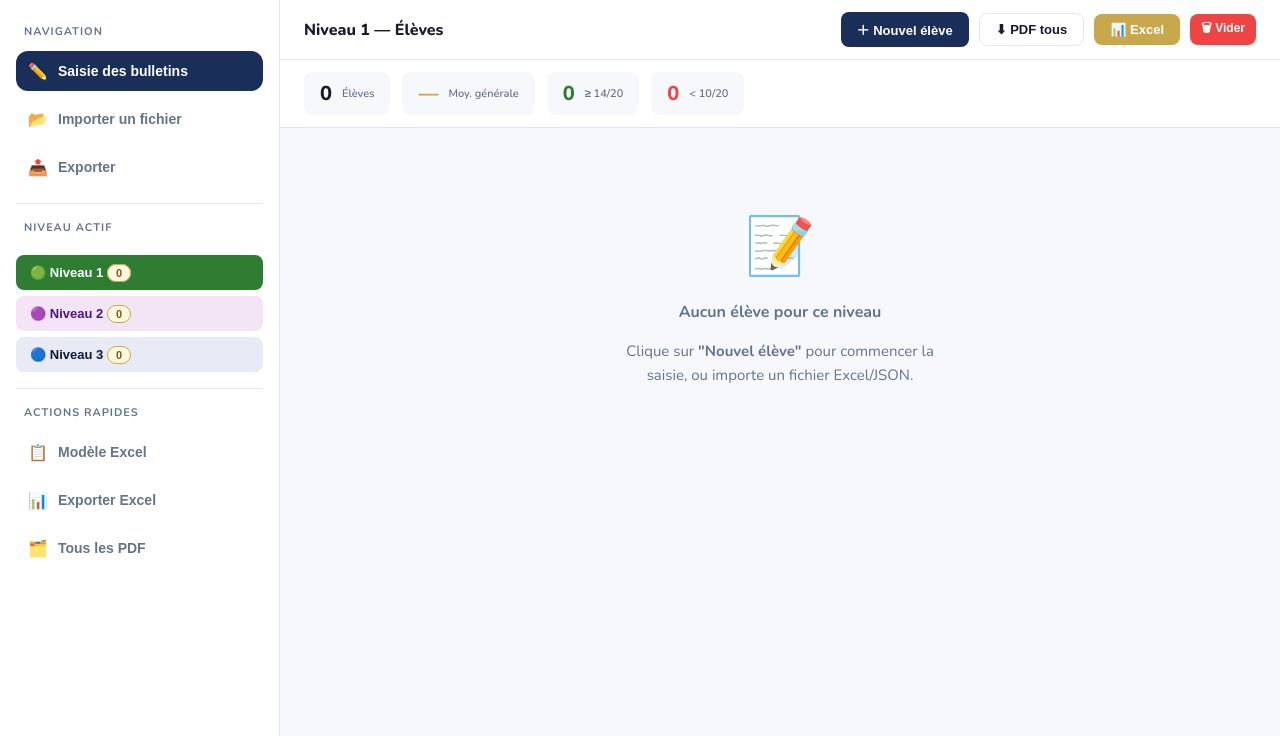
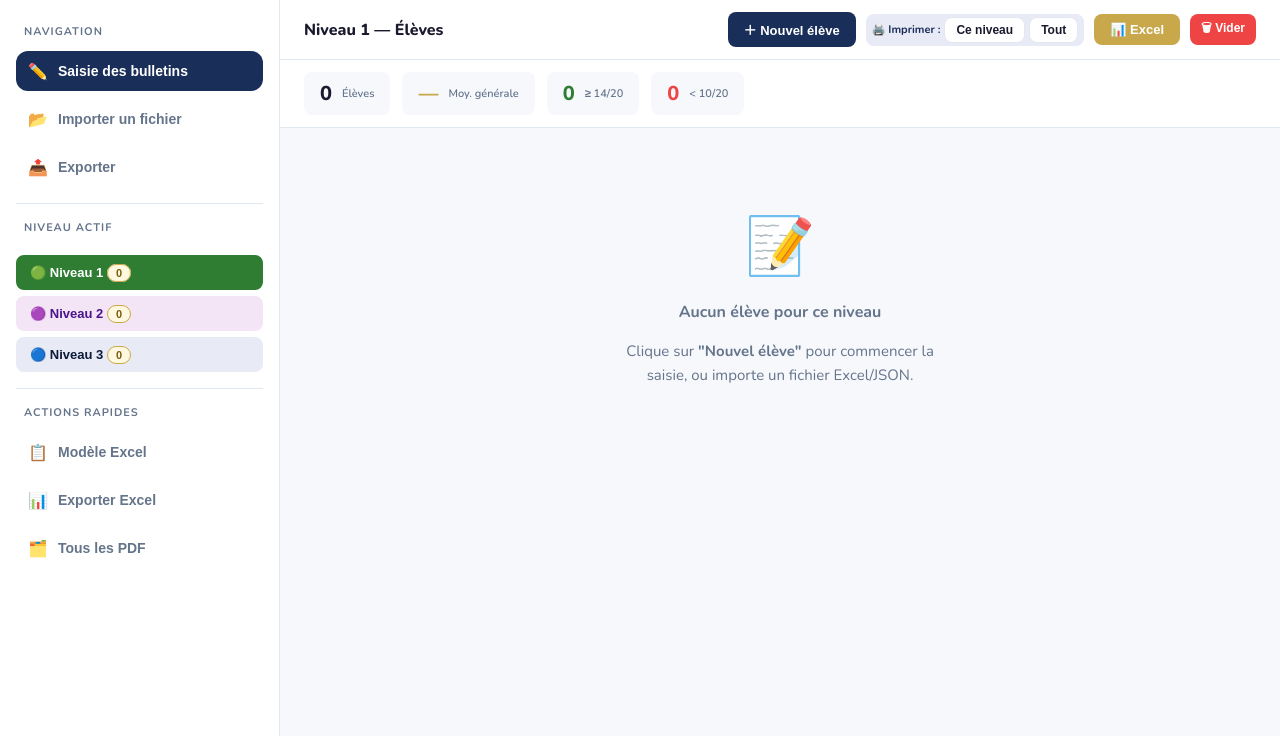
Before and after one commit to guerchkarim/bulletins-scolaires, a Flask app: page / in a window 1280 px wide. Shown: the part 64-800 px from the top of the page. Run offline with Flask 3, Linux system fonts and the light colour scheme; parts of the project's set-up code (start-up, migrations or seed data) failed here and were passed over.

Commit message:
Ajout impression élève / niveau / totalité
- Bouton 🖨️ dans chaque ligne : ouvre le PDF dans l'onglet (print dialog)
- Bouton ⬇️ dans chaque ligne : télécharge le PDF de l'élève
- Toolbar : groupe "🖨️ Imprimer" avec boutons "Ce niveau" et "Tout"
- Onglet Export : bandeau "Impression directe" avec bouton niveau actif
  et bouton "Tous les niveaux"
- Nouveau backend /api/generate_pdf_all : fusionne tous les niveaux
- Paramètre inline=true : le PDF s'ouvre dans l'onglet au lieu de se
  télécharger, permettant l'impression via le navigateur

Co-Authored-By: Claude Sonnet 4.6 <noreply@anthropic.com>

```diff
--- a/app.py
+++ b/app.py
@@ -375,6 +375,7 @@ def generate_pdf():
     eleves = data.get('eleves', [])
     niveau = int(data.get('niveau', 3))
     merge = data.get('merge', False)
+    inline = data.get('inline', False)   # True = ouvre dans le navigateur (impression)
 
     if not eleves:
         return jsonify({'error':'Aucun élève'}), 400
@@ -388,6 +389,7 @@ def generate_pdf():
         buf.seek(0)
         pdfs.append(buf)
 
+    as_attach = not inline
     if merge or len(pdfs)>1:
         writer=PdfWriter()
         for buf in pdfs:
@@ -395,11 +397,42 @@ def generate_pdf():
             for page in r.pages: writer.add_page(page)
         out=io.BytesIO(); writer.write(out); out.seek(0)
         fname=f"bulletins_niveau{niveau}.pdf"
-        return send_file(out, mimetype='application/pdf', as_attachment=True, download_name=fname)
+        return send_file(out, mimetype='application/pdf', as_attachment=as_attach, download_name=fname)
     else:
         nom=eleves[0].get('nom','eleve').replace(' ','_')
         fname=f"bulletin_{nom}.pdf"
-        return send_file(pdfs[0], mimetype='application/pdf', as_attachment=True, download_name=fname)
+        return send_file(pdfs[0], mimetype='application/pdf', as_attachment=as_attach, download_name=fname)
+
+
+@app.route('/api/generate_pdf_all', methods=['POST'])
+def generate_pdf_all():
+    """Génère un PDF fusionné pour tous les élèves de tous les niveaux."""
+    data = request.json
+    eleves_par_niveau = data.get('eleves', {})
+    inline = data.get('inline', False)
+    writer = PdfWriter()
+    total = 0
+    for niveau_str in ['1', '2', '3']:
+        eleves = eleves_par_niveau.get(str(niveau_str), [])
+        niveau = int(niveau_str)
+        for e in eleves:
+            buf = io.BytesIO()
+            c = pdfcanvas.Canvas(buf, pagesize=A4)
+            draw_bulletin(c, e, niveau)
+            c.save()
+            buf.seek(0)
+            r = PdfReader(buf)
+            for page in r.pages:
+                writer.add_page(page)
+            total += 1
+    if total == 0:
+        return jsonify({'error': 'Aucun élève dans aucun niveau'}), 400
+    out = io.BytesIO()
+    writer.write(out)
+    out.seek(0)
+    return send_file(out, mimetype='application/pdf',
+                     as_attachment=not inline,
+                     download_name='tous_bulletins.pdf')
 
 @app.route('/api/generate_excel', methods=['POST'])
 def generate_excel_route():
--- a/templates/index.html
+++ b/templates/index.html
@@ -253,7 +253,12 @@ table.eleves-table tr:hover td{background:var(--n3l)}
       <div class="main-toolbar">
         <h2 id="toolbar-title">Niveau 1 — Élèves</h2>
         <button class="btn btn-primary" onclick="openForm()">＋ Nouvel élève</button>
-        <button class="btn btn-outline" onclick="exportAllPDF()">⬇ PDF tous</button>
+        <!-- Groupe Impression -->
+        <div style="display:flex;gap:4px;align-items:center;background:var(--n3l);border-radius:8px;padding:3px 6px">
+          <span style="font-size:11px;font-weight:700;color:var(--n3);white-space:nowrap">🖨️ Imprimer :</span>
+          <button class="btn btn-outline btn-sm" onclick="imprimerNiveau()" title="Imprimer tous les élèves du niveau actif">Ce niveau</button>
+          <button class="btn btn-outline btn-sm" onclick="imprimerTout()" title="Imprimer tous les niveaux">Tout</button>
+        </div>
         <button class="btn btn-gold" onclick="exportAll()">📊 Excel</button>
         <button class="btn btn-danger btn-sm" onclick="clearAll()" title="Vider la liste">🗑 Vider</button>
       </div>
@@ -319,7 +324,22 @@ table.eleves-table tr:hover td{background:var(--n3l)}
 
     <!-- EXPORT TAB -->
     <div id="tab-export" style="display:none;padding:2rem">
-      <h2 style="margin-bottom:1.5rem">Exporter les données</h2>
+      <h2 style="margin-bottom:1.5rem">Impression &amp; Export</h2>
+
+      <!-- Section Impression -->
+      <div style="background:var(--n3);border-radius:var(--radius);padding:1.25rem 1.5rem;margin-bottom:1.5rem;display:flex;align-items:center;gap:1rem;flex-wrap:wrap">
+        <div style="color:#fff;flex:1;min-width:180px">
+          <div style="font-size:22px;margin-bottom:2px">🖨️</div>
+          <div style="font-weight:800;font-size:14px">Impression directe</div>
+          <div style="font-size:11px;opacity:.8">Ouvre le PDF dans l'onglet pour lancer l'impression navigateur</div>
+        </div>
+        <button class="btn btn-gold" onclick="imprimerNiveau()" style="white-space:nowrap">
+          🖨️ Imprimer Niveau <span id="imp-niv-lbl">1</span>
+        </button>
+        <button class="btn" style="background:#fff;color:var(--n3);font-weight:700;white-space:nowrap" onclick="imprimerTout()">
+          🖨️ Imprimer Tous les niveaux
+        </button>
+      </div>
 
       <!-- Exports rapides -->
       <div style="display:grid;grid-template-columns:repeat(auto-fill,minmax(220px,1fr));gap:1rem;margin-bottom:2rem">
@@ -1021,6 +1041,9 @@ function setNiveau(n){
   state.niveau=n;
   document.querySelectorAll('.niv-btn').forEach(b=>b.classList.toggle('active',+b.dataset.niv===n));
   document.getElementById('toolbar-title').textContent=`Niveau ${n} — Élèves`;
+  // Sync label bouton impression dans onglet Export
+  const lbl=document.getElementById('imp-niv-lbl');
+  if(lbl) lbl.textContent=n;
   // Sync mobile niv bar
   document.querySelectorAll('#mobile-niv-bar .niv-btn').forEach(b=>b.classList.toggle('active',+b.dataset.niv===n));
   renderTable();
@@ -1053,9 +1076,10 @@ function renderTable(){
       <td>${np!==null?np:'—'}</td>
       <td>${avgChip(avg_gen)}</td>
       <td><div class="action-td">
-        ${e._pdf?`<span title="PDF: ${e._pdf}" style="font-size:16px;cursor:default" title="${e._pdf}">📄</span>`:''}
+        ${e._pdf?`<span title="PDF sauvegardé: ${e._pdf}" style="font-size:15px;cursor:default">📄</span>`:''}
         <button class="btn btn-outline btn-sm" onclick="editEleve(${i})">✏️</button>
-        <button class="btn btn-primary btn-sm" onclick="printOne(${i})">🖨️</button>
+        <button class="btn btn-primary btn-sm" title="Imprimer" onclick="printEleve(state.eleves[state.niveau][${i}],true)">🖨️</button>
+        <button class="btn btn-outline btn-sm" title="Télécharger PDF" onclick="printOne(${i})">⬇️</button>
         <button class="btn btn-danger btn-sm" onclick="deleteEleve(${i})">🗑</button>
       </div></td>
     </tr>`;
@@ -1323,31 +1347,82 @@ function clearAll(){
   renderTable(); toast('🗑 Liste vidée');
 }
 
-// ── PDF / EXPORT ──────────────────────────────────────────
-async function printEleve(e){
+// ── PDF / IMPRESSION ──────────────────────────────────────
+
+/** Ouvre ou télécharge un blob PDF selon le mode (print=ouvrir, download=télécharger) */
+function _ouvrirPDF(blob, filename, modeImpr){
+  const url=URL.createObjectURL(blob);
+  if(modeImpr){
+    const win=window.open(url,'_blank');
+    // Fermer l'URL objet après quelques secondes
+    setTimeout(()=>URL.revokeObjectURL(url), 30000);
+    if(!win) toast('⚠️ Activez les pop-ups pour imprimer','error');
+  } else {
+    const a=document.createElement('a');
+    a.href=url; a.download=filename; a.click();
+    URL.revokeObjectURL(url);
+  }
+}
+
+/** Imprimer / télécharger un seul élève */
+async function printEleve(e, modeImpr=false){
   try{
-    const res=await fetch('/api/generate_pdf',{method:'POST',headers:{'Content-Type':'application/json'},body:JSON.stringify({eleves:[e],niveau:state.niveau})});
-    if(!res.ok)throw new Error('Erreur PDF');
+    toast('⏳ Génération PDF…');
+    const res=await fetch('/api/generate_pdf',{method:'POST',headers:{'Content-Type':'application/json'},
+      body:JSON.stringify({eleves:[e],niveau:state.niveau,inline:modeImpr})});
+    if(!res.ok) throw new Error('Erreur serveur');
     const blob=await res.blob();
-    const url=URL.createObjectURL(blob);
-    const a=document.createElement('a');
-    a.href=url;a.download=`bulletin_${(e.nom||'eleve').replace(/ /g,'_')}.pdf`;
-    a.click(); URL.revokeObjectURL(url);
-    toast('🖨️ PDF téléchargé !');
+    _ouvrirPDF(blob,`bulletin_${(e.nom||'eleve').replace(/ /g,'_')}.pdf`, modeImpr);
+    toast(modeImpr?'🖨️ Ouvert pour impression':'⬇️ PDF téléchargé !');
   }catch(ex){toast('Erreur: '+ex.message,'error');}
 }
 
-async function printOne(i){await printEleve(state.eleves[state.niveau][i]);}
-
+/** Bouton 🖨️ dans la table → télécharge */
+async function printOne(i){await printEleve(state.eleves[state.niveau][i], false);}
+
+/** Imprimer le niveau actif (ouvre dans un onglet) */
+async function imprimerNiveau(){
+  const eleves=state.eleves[state.niveau];
+  if(!eleves.length){toast('Aucun élève dans ce niveau','error');return;}
+  toast(`⏳ Génération de ${eleves.length} bulletins Niveau ${state.niveau}…`);
+  try{
+    const res=await fetch('/api/generate_pdf',{method:'POST',headers:{'Content-Type':'application/json'},
+      body:JSON.stringify({eleves,niveau:state.niveau,merge:true,inline:true})});
+    if(!res.ok) throw new Error('Erreur serveur');
+    const blob=await res.blob();
+    _ouvrirPDF(blob,`bulletins_niveau${state.niveau}.pdf`,true);
+    toast(`🖨️ ${eleves.length} bulletins prêts à imprimer (Niveau ${state.niveau})`);
+  }catch(ex){toast('Erreur: '+ex.message,'error');}
+}
+
+/** Imprimer TOUS les niveaux ensemble (ouvre dans un onglet) */
+async function imprimerTout(){
+  const total=[1,2,3].reduce((s,n)=>s+state.eleves[n].length,0);
+  if(!total){toast('Aucun élève dans aucun niveau','error');return;}
+  toast(`⏳ Génération de ${total} bulletins (tous niveaux)…`);
+  try{
+    const payload={};
+    [1,2,3].forEach(n=>{if(state.eleves[n].length) payload[n]=state.eleves[n];});
+    const res=await fetch('/api/generate_pdf_all',{method:'POST',headers:{'Content-Type':'application/json'},
+      body:JSON.stringify({eleves:payload,inline:true})});
+    if(!res.ok) throw new Error('Erreur serveur');
+    const blob=await res.blob();
+    _ouvrirPDF(blob,'tous_bulletins.pdf',true);
+    toast(`🖨️ ${total} bulletins prêts à imprimer (tous niveaux)`);
+  }catch(ex){toast('Erreur: '+ex.message,'error');}
+}
+
+/** Télécharger PDF du niveau actif (onglet Export) */
 async function exportAllPDF(){
   const eleves=state.eleves[state.niveau];
   if(!eleves.length){toast('Aucun élève','error');return;}
+  toast(`⏳ Génération ${eleves.length} bulletins…`);
   try{
-    const res=await fetch('/api/generate_pdf',{method:'POST',headers:{'Content-Type':'application/json'},body:JSON.stringify({eleves,niveau:state.niveau,merge:true})});
+    const res=await fetch('/api/generate_pdf',{method:'POST',headers:{'Content-Type':'application/json'},
+      body:JSON.stringify({eleves,niveau:state.niveau,merge:true,inline:false})});
     const blob=await res.blob();
-    const a=document.createElement('a');a.href=URL.createObjectURL(blob);
-    a.download=`bulletins_niveau${state.niveau}.pdf`;a.click();
-    toast(`🗂️ ${eleves.length} bulletins PDF exportés !`);
+    _ouvrirPDF(blob,`bulletins_niveau${state.niveau}.pdf`,false);
+    toast(`⬇️ ${eleves.length} bulletins PDF téléchargés !`);
   }catch(ex){toast('Erreur: '+ex.message,'error');}
 }
 
```
